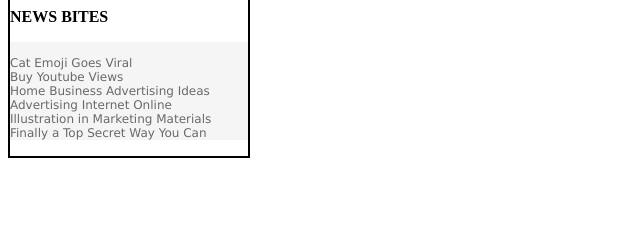
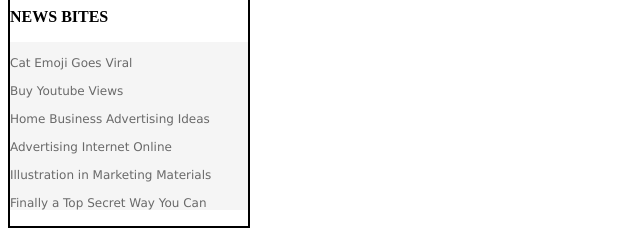
Before and after one commit to pottttah/newtimes, a plain HTML site: page index.html in a window 1280 px wide. Shown: the part 3102-3338 px from the top of the page, without its empty margins (0-640 px from the left). Before the commit the page ends 3268 px from the top, so only its background shows below. Drawn offline with Linux system fonts and the light colour scheme.

Commit message:
list fix

```diff
--- a/index.html
+++ b/index.html
@@ -79,13 +79,25 @@
         <p><strong>NEWS BITES</strong> <br>
           <div class="bitelist">
             <br>Cat Emoji Goes Viral
+          </div>
+          <div class="bitelist">
             <br>Buy Youtube Views
+          </div>
+          <div class="bitelist">
             <br>Home Business Advertising Ideas
+          </div>
+          <div class="bitelist">
             <br> Advertising Internet Online
+          </div>
+          <div class="bitelist">
             <br>Illustration in Marketing Materials
+          </div>
+          <div class="bitelist">
             <br>Finally a Top Secret Way You Can
           </div>
         </p>
+      </div>
+
       </div>
   </div>
 </div>
```
